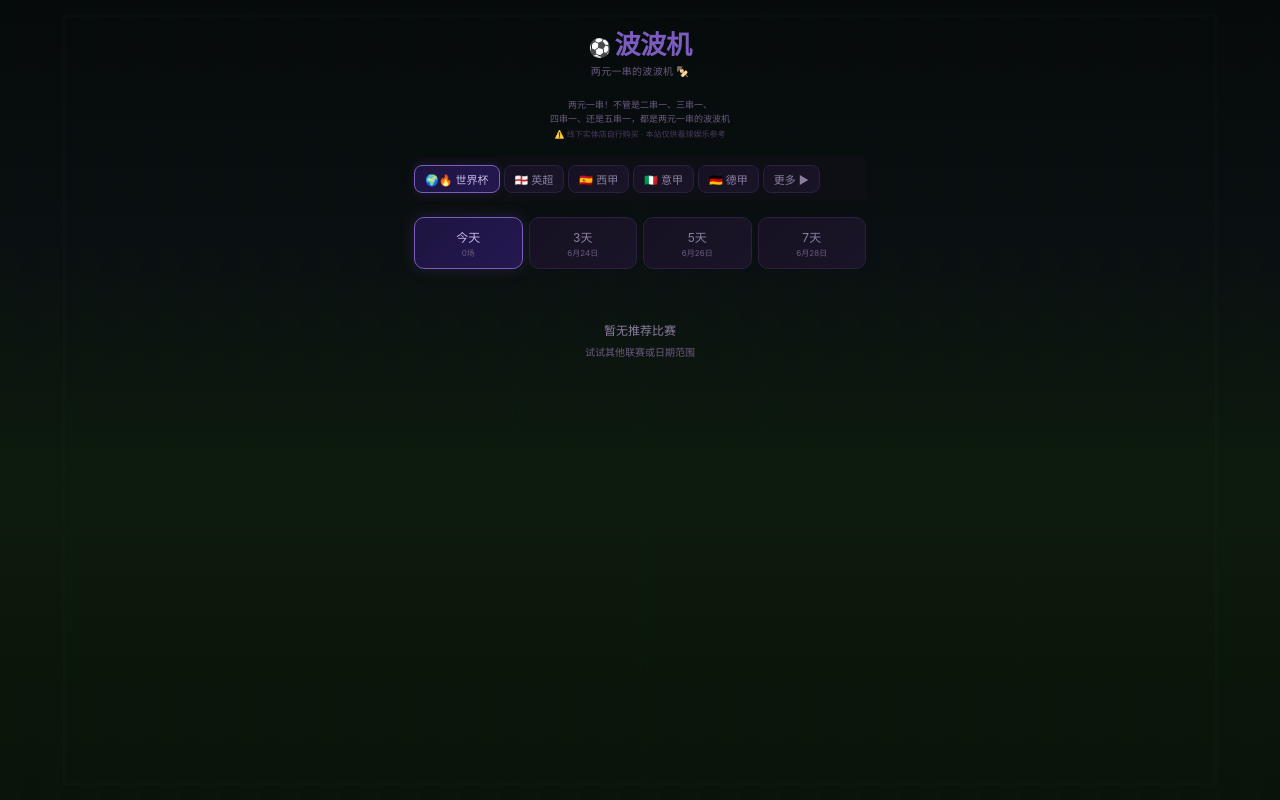
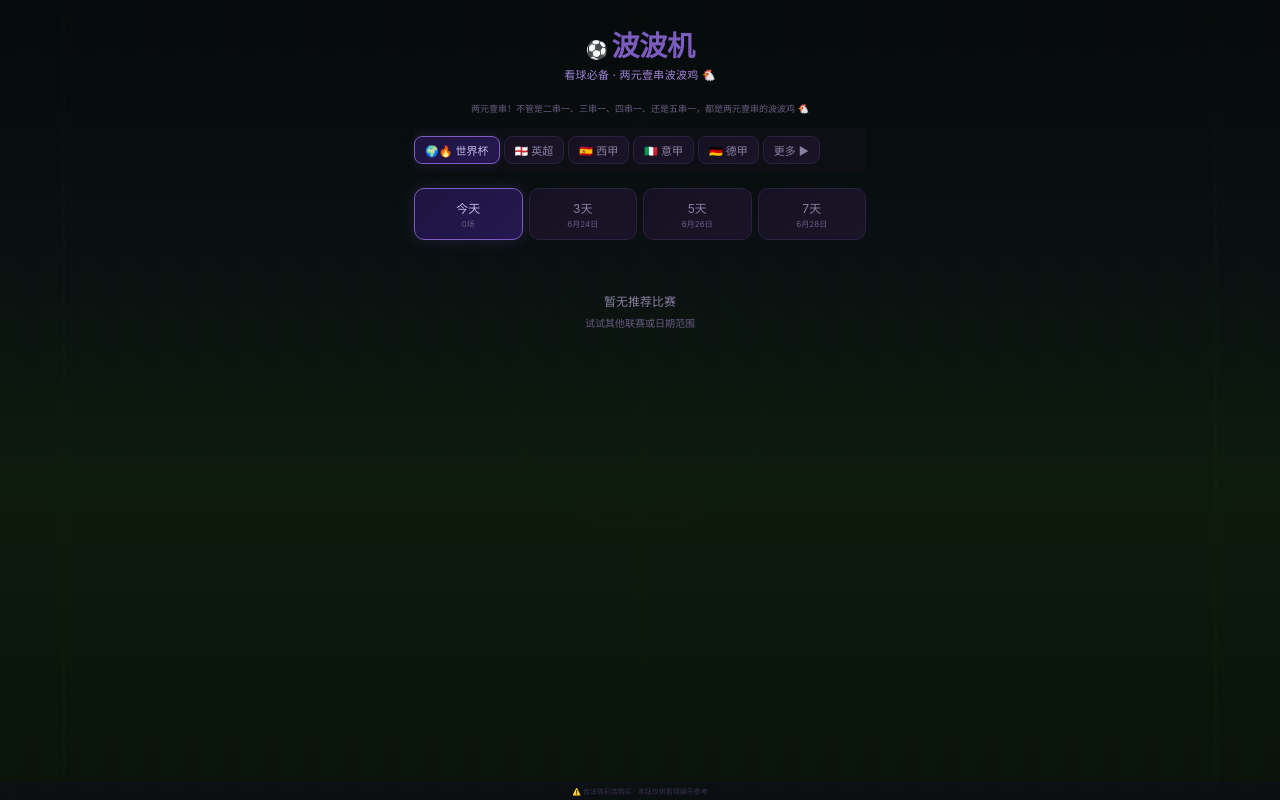
Before and after one commit to k38mail-star/k38-tip, a Flask app: page /v84 in a window 1280 px wide. Run offline with Flask 3, Linux system fonts and the light colour scheme; data that the repository does not hold is empty; parts of the project's set-up code (start-up, migrations or seed data) failed here and were passed over.

Commit message:
波波鸡文案排版
⚽ 波波机（28px大字）
看球必备 · 两元壹串波波鸡 🐔
两元壹串！不管是二串一、三串一、四串一、还是五串一，都是两元壹串的波波鸡 🐔
⚠️ 合法体彩店购买 · 本站仅供看球娱乐参考（底部小字固定栏）

```diff
--- a/templates/v84-kimi-a.html
+++ b/templates/v84-kimi-a.html
@@ -6,7 +6,7 @@
 <title>K38 ⚽ 波波机</title>
 <style>
   *{margin:0;padding:0;box-sizing:border-box}
-  body{background:#0d0f14;color:#e8e4f0;font-family:-apple-system,BlinkMacSystemFont,'PingFang SC','SF Pro',sans-serif;padding:24px 14px 110px;max-width:480px;margin:0 auto;-webkit-font-smoothing:antialiased;overflow-x:hidden;position:relative}
+  body{background:#0d0f14;color:#e8e4f0;font-family:-apple-system,BlinkMacSystemFont,'PingFang SC','SF Pro',sans-serif;padding:24px 14px 130px;max-width:480px;margin:0 auto;-webkit-font-smoothing:antialiased;overflow-x:hidden;position:relative}
 
   /* 世界杯球场氛围 - CSS手绘 */
   body::before{content:'';position:fixed;top:0;left:0;right:0;bottom:0;z-index:-2;
@@ -134,6 +134,7 @@
   .ar-btn.primary:hover{box-shadow:0 4px 12px rgba(124,92,191,.3)}
   .toast{position:fixed;bottom:100px;left:50%;transform:translateX(-50%);background:#161122;border:1px solid #2a2040;padding:10px 20px;border-radius:10px;font-size:12px;color:#a080d8;z-index:300;opacity:0;transition:opacity .3s;pointer-events:none}
   .toast.s{opacity:1}
+  .disclaimer{position:fixed;bottom:0;left:0;right:0;text-align:center;font-size:7px;color:#3c3050;padding:4px;background:rgba(13,15,20,.8);z-index:50;backdrop-filter:blur(4px)}
 
   /* Animations */
   @keyframes ballIn{0%{opacity:0;transform:scale(0) translateY(20px)}60%{transform:scale(1.1) translateY(-4px)}100%{opacity:1;transform:scale(1) translateY(0)}}
@@ -145,11 +146,10 @@
 </style>
 </head>
 <body>
-<h1>⚽ <span style="font-size:26px">波波机</span></h1>
-<div class="subtitle">两元一串的波波机 🍢</div>
-<div style="text-align:center;font-size:9px;color:#6a5a80;margin-bottom:16px;line-height:1.6">
-两元一串！不管是二串一、三串一、<br>四串一、还是五串一，都是两元一串的波波机<br>
-<span style="font-size:8px;color:#4a3a60">⚠️ 线下实体店自行购买 · 本站仅供看球娱乐参考</span>
+<h1>⚽ <span style="font-size:28px">波波机</span></h1>
+<div class="subtitle" style="font-size:11px;color:#a080d8;font-weight:500">看球必备 · 两元壹串波波鸡 🐔</div>
+<div style="text-align:center;font-size:9px;color:#6a5a80;margin-bottom:12px;line-height:1.5">
+两元壹串！不管是二串一、三串一、四串一、还是五串一，都是两元壹串的波波鸡 🐔
 </div>
 <div class="tags" id="tags"></div>
 <div class="dates" id="dates"></div>
@@ -157,7 +157,8 @@
 <div class="legend" id="legend"><div class="ll"><span>🤖 波波机</span><span class="t" id="tzDisplay">UTC+8</span></div><div class="lr"><span id="timeDisplay">--:--</span><span>|</span><span>⚡ 越多越可靠</span></div></div>
 <div class="ml" id="ml"></div>
 
-<div class="bb" id="bb">
+<div class="disclaimer">⚠️ 合法体彩店购买 · 本站仅供看球娱乐参考</div>
+<footer class="bb" id="bb">
   <div class="bi">
     <div class="bi-info" id="infoBar">
       <span>已选 <span class="num" id="sc">0</span> 场</span>
@@ -171,7 +172,7 @@
       <div class="fb-hint" id="fbHint">选 2 场以上生成组合</div>
     </div>
   </div>
-</div>
+</footer>
 
 <!-- Animation Overlay -->
 <div class="anim-overlay" id="animOverlay">
```
